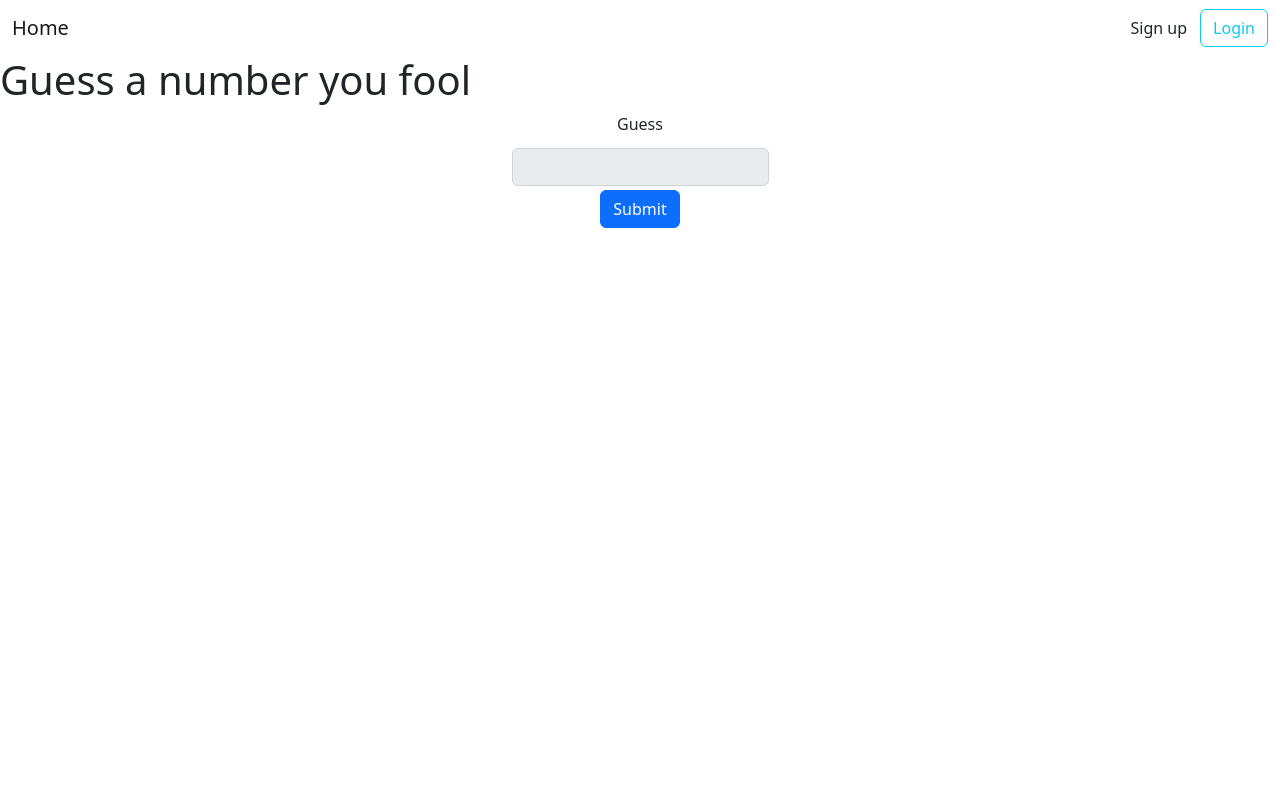
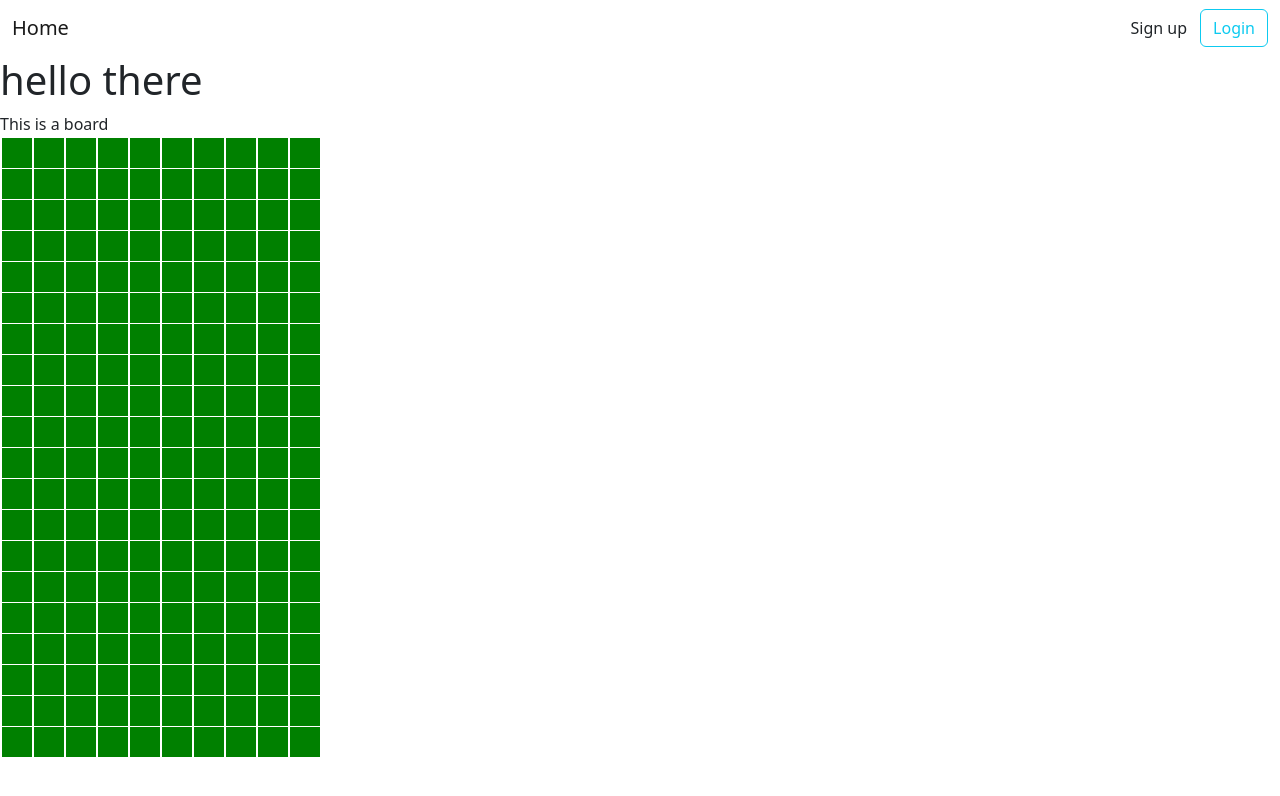
Before and after one commit to ZakCannon/tech-introductions, a React (Create React App) app in the folder react-app/: page / in a window 1280 px wide. Shown: the top 796 px of the page. Built offline with nearby package versions, Linux system fonts and the light colour scheme.

Commit message:
start on tetris

```diff
--- /dev/null
+++ b/react-app/src/Components/TetrisBoard/Board.tsx
@@ -0,0 +1,80 @@
+import {IPosition} from "./shapeFactory";
+
+export class Board {
+    private rows: Array<Row>;
+    private num_rows: number;
+    private num_cols: number;
+
+    constructor(num_rows: number, num_cols: number) {
+        this.rows = new Array(num_rows).fill(0).map((_, index) => new Row(num_cols, index))
+        this.num_rows = num_rows
+        this.num_cols = num_cols
+    }
+
+    public empty() {
+        this.rows.map((row) => row.empty())
+    }
+
+    public fillCell(positionToFill: IPosition) {
+        const rowToFill = positionToFill.y
+        const cellToFill = positionToFill.x
+
+        console.log(`Filling ${rowToFill}, ${cellToFill}`)
+
+        this.rows[rowToFill].cells[cellToFill].fill()
+    }
+
+    public toElement(): JSX.Element {
+        return <div>
+            {this.rows.map((row) => row.toElement())}
+        </div>
+    }
+
+    public isCellInBoard(row: number, col: number): boolean {
+        return (row <= this.num_rows && col <= this.num_cols)
+    }
+}
+
+class Row {
+    public cells: Array<Cell>;
+    private num_cells: number;
+    private key: number;
+
+    constructor(num_cells: number, key: number) {
+        this.cells = new Array(num_cells).fill(0).map((_, index) => new Cell(false, key*10 + index))
+        this.num_cells = num_cells
+        this.key=key
+    }
+
+    public empty() {
+        this.cells.map((cell) => cell.empty())
+    }
+
+    public toElement(): JSX.Element {
+        return <div className="board-row" key={this.key}>
+            {this.cells.map((cell) => cell.toElement())}
+        </div>
+    }
+}
+
+class Cell {
+    private isOccupied: boolean;
+    private key: number;
+
+    constructor(isOccupied: boolean, key: number) {
+        this.isOccupied = isOccupied
+        this.key = key
+    }
+
+    public fill() {
+        this.isOccupied = true
+    }
+
+    public empty() {
+        this.isOccupied = false
+    }
+
+    public toElement(): JSX.Element {
+        return <div className={this.isOccupied ? "occupied-cell" : "empty-cell"} key={this.key}></div>
+    }
+}
--- /dev/null
+++ b/react-app/src/Components/TetrisBoard/BoardElement.tsx
@@ -0,0 +1,74 @@
+import {useEffect, useState} from "react";
+import useInterval from "../../Services/useInterval";
+import {IPosition, Shape, randomShape} from "./shapeFactory";
+import {Board} from "./Board";
+
+
+const NUM_ROWS = 20
+const NUM_COLS = 10
+// const INITIAL_BOARD_STATE = new Array(NUM_ROWS).fill(new Array(NUM_COLS).fill(false))
+
+function BoardElement(): JSX.Element {
+    const topOfBoard: IPosition = {x:Math.floor(NUM_COLS/2),y:NUM_ROWS}
+
+    const [occupiedPositions, setOccupiedPositions] = useState<Array<IPosition>>([])
+    const [currentShape, setCurrentShape] = useState<Shape>(randomShape())
+    const [currentPosition, setCurrentPosition] = useState<IPosition>(topOfBoard)
+    const [currentBoard, setCurrentBoard] = useState(new Board(NUM_ROWS, NUM_COLS))
+
+    const newShape = randomShape()
+
+    useInterval(tick, 1000)
+
+    function tick() {
+        if (currentPosition.y == 0) {
+            setCurrentPosition(topOfBoard)
+            setCurrentShape(randomShape())
+        }
+
+
+        const newPosition = {x:currentPosition.x, y:currentPosition.y-1}
+
+        const newOccupiedPositions: Array<IPosition> = currentShape?.fillsCells?.map((shapeOffsetPosition) => {
+                return {
+                    x: shapeOffsetPosition.x + newPosition.x,
+                    y: shapeOffsetPosition.y + newPosition.y
+                }
+        })
+
+        const newValidOccupiedPositions = newOccupiedPositions.filter((position) => {
+            return currentBoard.isCellInBoard(position.x, position.y)
+        })
+
+        newValidOccupiedPositions.push(...occupiedPositions)
+
+        const newBoard = new Board(NUM_ROWS, NUM_COLS)
+
+        newValidOccupiedPositions.map((occupiedPosition) => newBoard.fillCell(occupiedPosition))
+
+        setCurrentPosition(newPosition)
+        console.log(newPosition)
+        console.log("Hello?")
+        setOccupiedPositions(newValidOccupiedPositions)
+        setCurrentBoard(newBoard)
+
+        // const newOccupiedSquares =
+
+
+        // const newBoardState = new Array(NUM_ROWS).fill(0).map(() => new Array(NUM_COLS).fill(0).map(() => Math.random() < 0.5))
+        // setOccupiedSquares(newBoardState)
+    }
+    //
+    // // function getNewOccupiedSquares(newPosition: IPosition): Array<IPosition> {
+    // //     // return currentShape?.shape?.map((position: IPosition) => {x: position.x + newPosition.x, y: })
+    // // }
+
+    return <div>
+        <div>This is a board</div>
+        {
+            currentBoard.toElement()
+        }
+    </div>
+}
+
+export default BoardElement
--- /dev/null
+++ b/react-app/src/Components/TetrisBoard/shapeFactory.tsx
@@ -0,0 +1,28 @@
+export interface IPosition {
+    x: number,
+    y: number
+}
+
+export class Shape {
+    public fillsCells: Array<IPosition>
+
+    constructor(fillsCells: Array<IPosition>) {
+        this.fillsCells = fillsCells
+    }
+}
+
+const PIECES: Array<Shape> = [
+    new Shape(
+        [
+            {x:0, y:0},
+            {x:0, y:1},
+            {x:1, y:0},
+            {x:1, y:1}
+        ]
+    )
+]
+
+export function randomShape(): Shape {
+    const index = Math.floor(Math.random() * PIECES.length)
+    return PIECES[index]
+}
--- a/react-app/src/Pages/HomePage.tsx
+++ b/react-app/src/Pages/HomePage.tsx
@@ -1,19 +1,25 @@
 import RandomNumberGuessing from "../Components/RandomNumberGuessing";
 import React, {useState} from "react";
 import axios from "axios";
+import BoardElement from "../Components/TetrisBoard/BoardElement";
 
 function HomePage(): JSX.Element {
-    const [isCorrect, setIsCorrect] = useState(false)
-
-    const handleLogResult = async () => {
-        const request = await axios.get("http://localhost:8080/")
-        console.log(request)
-    }
+    // const [isCorrect, setIsCorrect] = useState(false)
+    //
+    // const handleLogResult = async () => {
+    //     const request = await axios.get("http://localhost:8080/")
+    //     console.log(request)
+    // }
+    //
+    // return <div>
+    //     <h1>Guess a number you fool</h1>
+    //     <RandomNumberGuessing isCorrect={isCorrect} setIsCorrect={setIsCorrect}
+    //                           handleLogResult={handleLogResult}/>
+    // </div>
 
     return <div>
-        <h1>Guess a number you fool</h1>
-        <RandomNumberGuessing isCorrect={isCorrect} setIsCorrect={setIsCorrect}
-                              handleLogResult={handleLogResult}/>
+        <h1>hello there</h1>
+        <BoardElement/>
     </div>
 }
 
--- /dev/null
+++ b/react-app/src/Services/useInterval.tsx
@@ -0,0 +1,12 @@
+import {useEffect, useRef} from "react";
+
+function useInterval (callback: () => void, delay: number) {
+    const savedCallback = useRef(callback)
+
+    useEffect(() => {
+        const intervalId = setInterval(() => savedCallback.current(), delay)
+        return () => clearInterval(intervalId)
+    }, [delay])
+}
+
+export default useInterval
--- a/react-app/src/index.css
+++ b/react-app/src/index.css
@@ -11,3 +11,26 @@ code {
   font-family: source-code-pro, Menlo, Monaco, Consolas, 'Courier New',
     monospace;
 }
+
+.board-row {
+  height: 30px;
+  margin: 1px;
+}
+
+.empty-cell {
+  background-color: green;
+  display: inline-block;
+  width: 30px;
+  aspect-ratio: 1;
+  border: grey;
+  margin: 1px;
+}
+
+.occupied-cell {
+  background-color: red;
+  display: inline-block;
+  width: 30px;
+  aspect-ratio: 1;
+  border: grey;
+  margin: 1px;
+}
```
Also changed, not shown: react-app/src/Services/AuthenticationService.tsx (deleted, +0 -17 lines).
